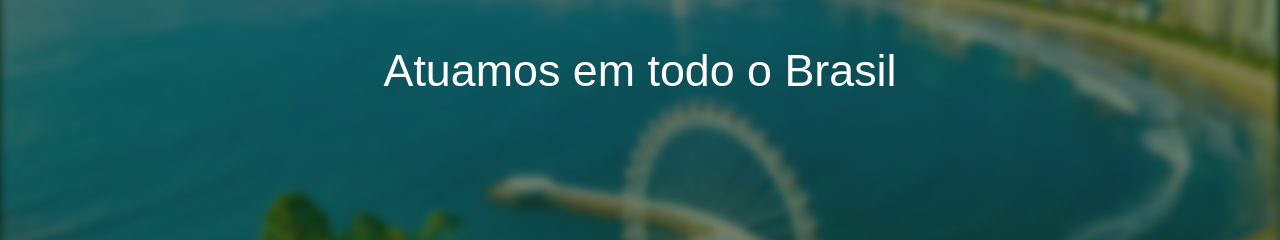
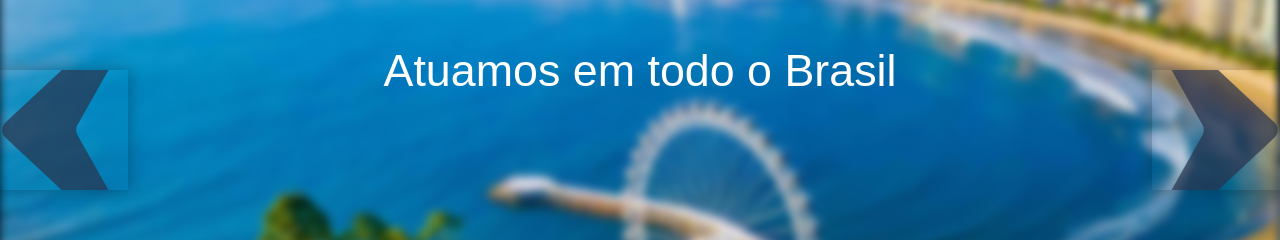
Before and after one commit to Doincode/LandingPageMock, a React (Vite) app in the folder LP/: page / in a window 1280 px wide. Shown: the part 1130-1370 px from the top of the page. Built offline with nearby package versions, Linux system fonts and the light colour scheme; a web font is replaced by a local one.

Commit message:
SliderSection 90%

```diff
--- a/LP/src/sections/SliderSection.tsx
+++ b/LP/src/sections/SliderSection.tsx
@@ -1,37 +1,44 @@
-import React from 'react'
+import {useState} from 'react'
 import { MainWrapper, SliderContent, BackgroundWrapper } from './style'
 import bcimage from '../assets/bc.png'
 import brasilimage from '../assets/brasil.png'
 import arrestimage from '../assets/arrest.png'
-
-const slides = [['ImgBackground', 'TitleClass', 'Title', 'TextClass', 'Text', 'ButtonClass', 'Button', 'ButtonRef']]
+import arrowLeft from '../assets/left.svg'
+import arrowRight from '../assets/right.svg'
 
 const SliderSection = () => {
-
 
 
   return (
     <MainWrapper>
       <SliderContent>
+        <div className="arrow-buttons">
+          <img src={arrowLeft} alt="" />
+          <img src={arrowRight} alt="" />
+        </div>
         <div className='slider'>
+
           <div className='slide'>
             <img src={bcimage} alt="" />
             <h3 className=''>Sempre Prontos!</h3>
             <p>Atuamos em todo o Brasil</p>
             <button className=''>Clique aqui</button>
           </div>
+
           <div className='slide'>
             <img src={arrestimage} alt="" />
             <h3 className=''>Sempre Prontos!</h3>
             <p>Atuamos em todo o Brasil</p>
             <button className=''>Clique aqui</button>
           </div>
+
           <div className='slide'>
             <img src={brasilimage} alt="" />
             <h3 className=''>Sempre Prontos!</h3>
             <p>Atuamos em todo o Brasil</p>
             <button className=''>Clique aqui</button>
           </div>
+
         </div>
       </SliderContent>
     </MainWrapper>
--- a/LP/src/sections/style.ts
+++ b/LP/src/sections/style.ts
@@ -232,15 +232,15 @@ export const Card = styled(animated.div)`
 
 
 export const SliderContent = styled(animated.div)`
+    position: relative;
+
     height: 100vh;
     width: 100%;
-    overflow: scroll;
-
+    overflow: hidden;
 
 
     .slider{
         position: relative;
-        background-color: rgba(20, 55, 15, 0.55);
         width: 300%;
         height: 100vh;
         display: flex;
@@ -254,7 +254,7 @@ export const SliderContent = styled(animated.div)`
         justify-content: space-around;
     }
 
-    img{
+    .slide img{
         position: absolute;
         z-index: -1;
         width: 100vw;
@@ -281,6 +281,24 @@ export const SliderContent = styled(animated.div)`
         font-weight: 500;
         text-align: center;
     }
+    .arrow-buttons{
+        position: absolute;
+        height: 15%;
+        width: 100vw;
+        top: 50vh;
+        display: flex;
+        justify-content: space-between;
+        padding: 0rem 0rem;
+        opacity: 70%;
+        z-index: 2;
+
+    }
+    .arrow-buttons img{
+        box-shadow: 0px 0px 15px 1px rgba(0, 0, 0, 0.4);
+        width: 10vw;
+        object-fit: cover;
+
+    }
     button{
         height: 4rem;
         width: 70%;
```
Also changed, not shown: LP/src/assets/left.svg (added), LP/src/assets/right.svg (added). Lines whose indentation alone changed are shown as unchanged.
